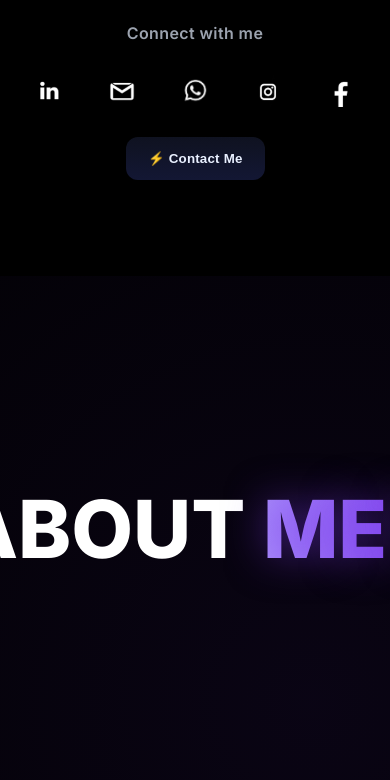
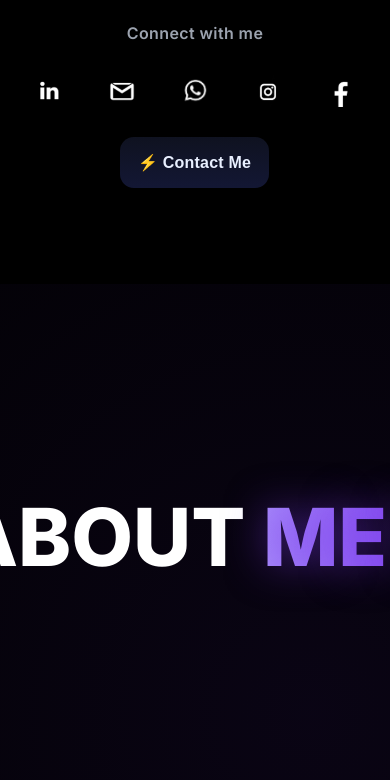
Before and after one commit to jaddu0329/Jadeja_krishnarajsinh21, a React (Vite) app: page / in a window 390 px wide. Shown: the part 1460-2240 px from the top of the page. Built offline with nearby package versions, Linux system fonts and the light colour scheme.

Commit message:
ElectricButton: mobile-friendly layout, touch optimizations, and theme colors

```diff
--- a/src/components/ElectricButton.css
+++ b/src/components/ElectricButton.css
@@ -7,6 +7,7 @@
   justify-content: center;
   gap: 8px;
   padding: 14px 22px;
+  min-height: 44px; /* mobile-friendly target */
   border-radius: 12px;
   border: 0;
   outline: none;
@@ -19,6 +20,7 @@
   transition: transform 200ms ease-out, box-shadow 200ms ease-out, filter 200ms ease-out;
   will-change: transform, box-shadow, filter;
   isolation: isolate; /* keep blend effects contained */
+  touch-action: manipulation; /* faster taps on mobile */
 }
 
 .electric-btn:hover,
@@ -64,7 +66,7 @@
 /* Gradient ring around border using mask to keep stroke only */
 .electric-btn::before {
   padding: 2px; /* ring thickness */
-  background: linear-gradient(135deg, var(--electric-blue, #5EE3FF), var(--electric-purple, #A78BFA));
+  background: linear-gradient(135deg, var(--electric-blue, var(--secondary)), var(--electric-purple, var(--primary)));
   -webkit-mask: linear-gradient(#000 0 0) content-box, linear-gradient(#000 0 0);
   -webkit-mask-composite: xor;
   mask-composite: exclude;
@@ -178,6 +180,18 @@
   .electric-btn .lightning { display: none !important; }
 }
 
-/* No flicker keyframes; static highlight only */
-/* Lightning overlay removed for highlight variant */
-  animation-delay: var(--electric-delay-b, 30ms);
+/* Mobile layout adjustments */
+@media (max-width: 520px) {
+  .electric-btn {
+    width: 100%;
+    padding: 16px 18px;
+    gap: 10px;
+    font-size: 1rem;
+    border-radius: 14px;
+  }
+  .electric-btn::before { filter: blur(5px) saturate(115%); }
+  .electric-btn::after { filter: blur(8px); }
+  .electric-btn.electric-active { transform: scale(1.02); }
+}
+
+/* End of file */
```
Also changed, not shown: src/assets/gallery_.jpg (added), 4 other files (tests, documents, lock files or other folders).
